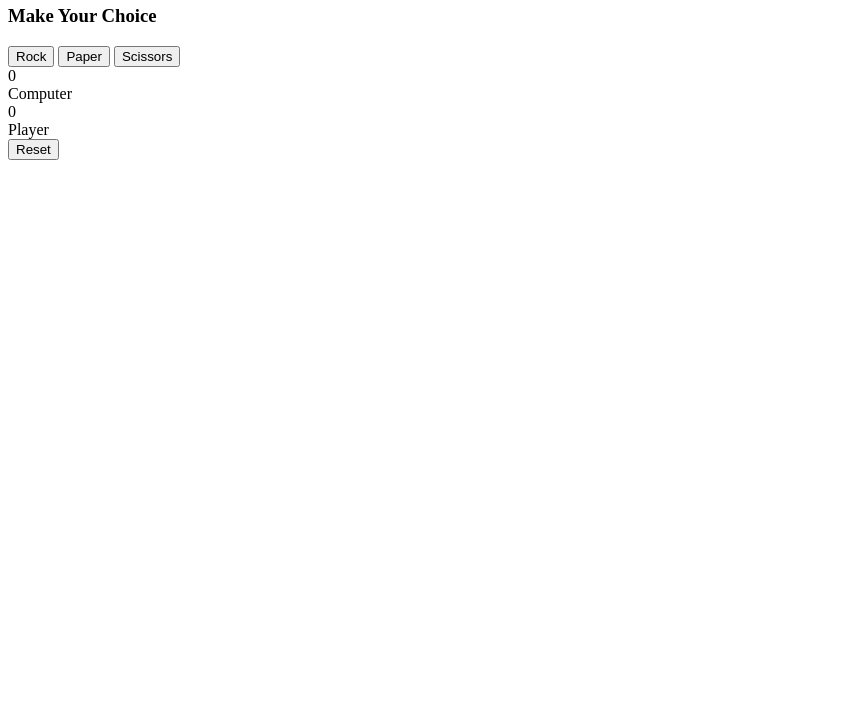
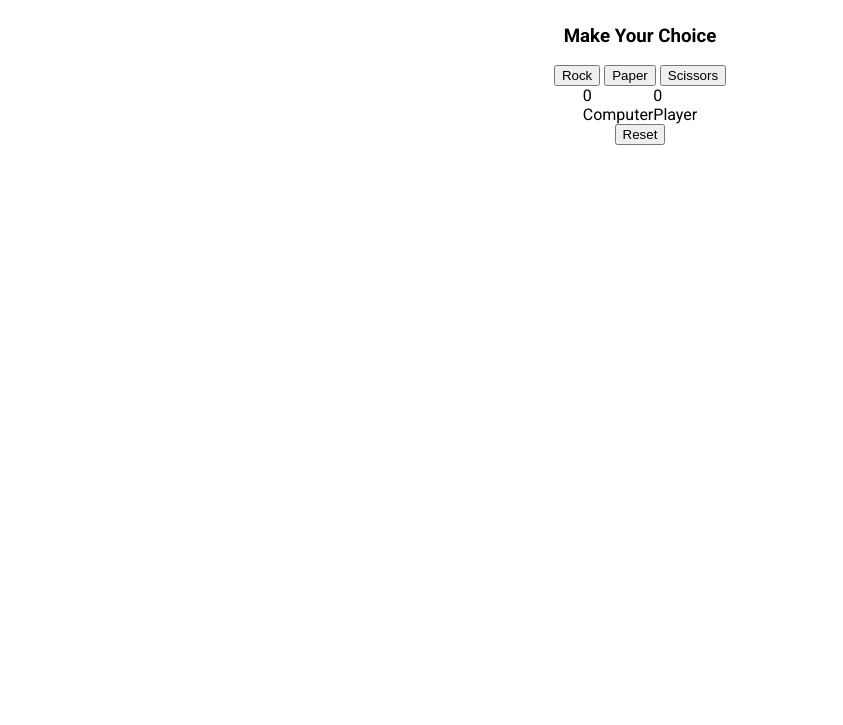
Before and after one commit to candolfi/rock-paper-scissors, a plain HTML site: page index.html in a window 1280 px wide. Shown: the part 75-800 px from the top of the page, without its empty margins (0-843 px from the left). Drawn offline with Linux system fonts and the light colour scheme.

Commit message:
Added initial styling (flexbox) and finished html structure of the webpage.

```diff
--- a/index.html
+++ b/index.html
@@ -3,6 +3,7 @@
     <head>
         <meta charset="UTF-8">
         <title>Rock Paper Scissors</title>
+        <link rel="stylesheet" href="./style.css">
     </head>
 
     <body>
@@ -19,11 +20,11 @@
         <div class="results">
             <div>
                 <div class="computer">0</div>
-                <span>Computer</span>
+                <div>Computer</div>
             </div>
             <div>
                 <div class="player">0</div>
-                <span>Player</span>
+                <div>Player</div>
             </div>
         </div>
 
--- a/style.css
+++ b/style.css
@@ -7,4 +7,9 @@ body {
     font-family: Roboto, sans-serif;
     display: flex;
     flex-direction: column;
+    align-items:center;
 }
+
+.results {
+    display: flex;
+}
```
